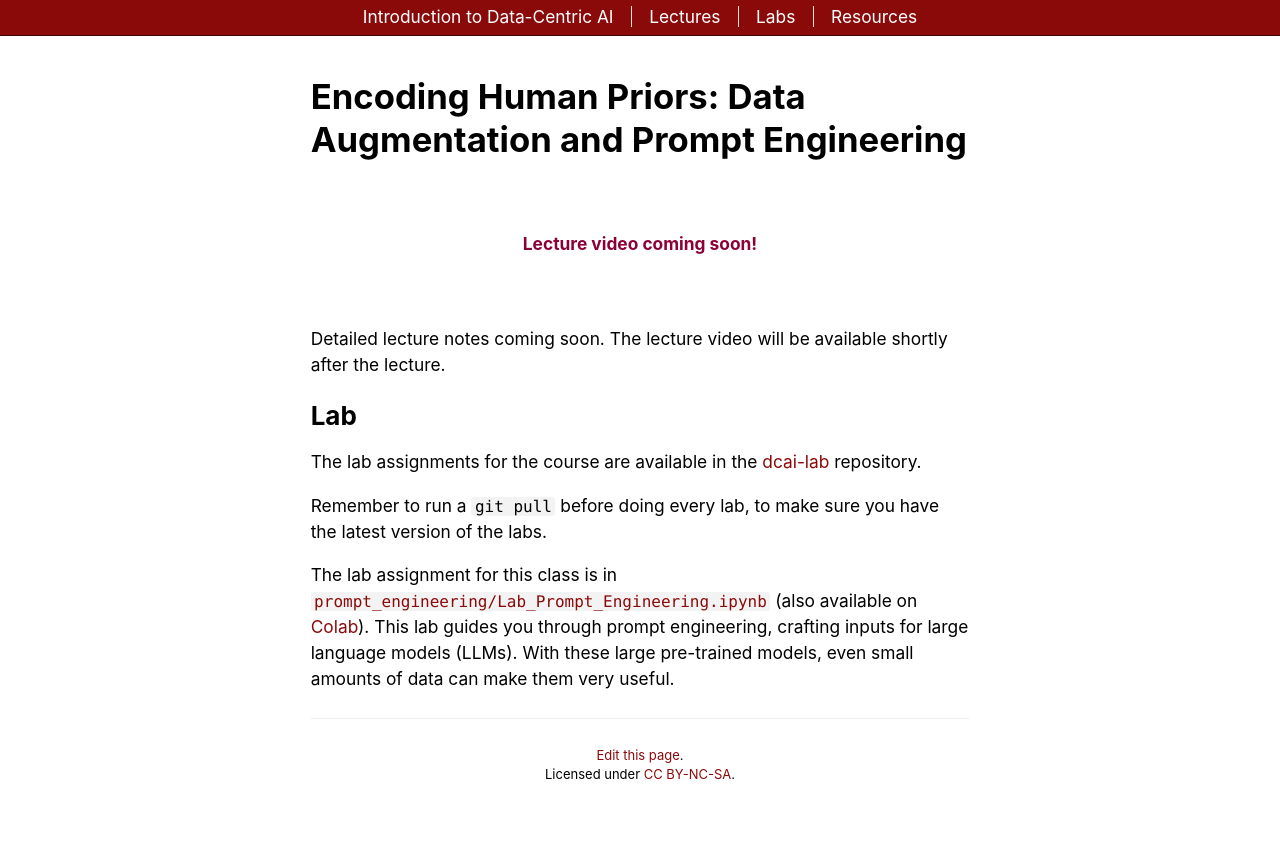
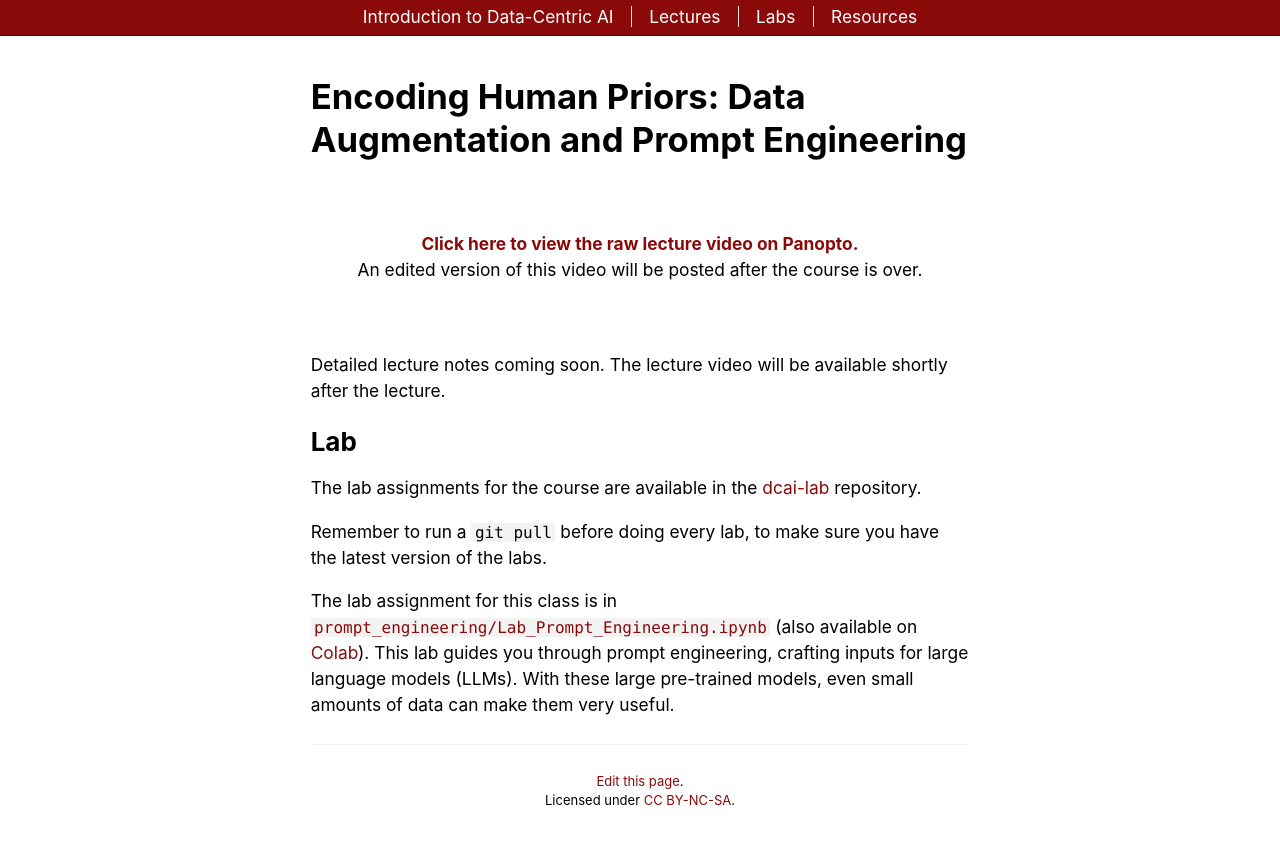
Before and after one commit to dcai-course/dcai-course, a Jekyll site: the page built from _lectures/human-priors.md, in a window 1280 px wide. Shown: the top 844 px of the page. Built offline with Jekyll 4.4.1, drawn with Linux system fonts in a browser that asks for light colours; some of the changed lines change nothing that is shown.

Commit message:
Add Panopto link

```diff
--- a/_lectures/human-priors.md
+++ b/_lectures/human-priors.md
@@ -3,6 +3,7 @@ layout: lecture
 title: "Encoding Human Priors: Data Augmentation and Prompt Engineering"
 date: 2023-01-26
 ready: true
+panopto: "https://mit.hosted.panopto.com/Panopto/Pages/Viewer.aspx?id=45670839-428a-449a-bdff-af85012d2c30"
 video:
   aspect: 56.25
   # id: Wz50FvGG6xU
```
